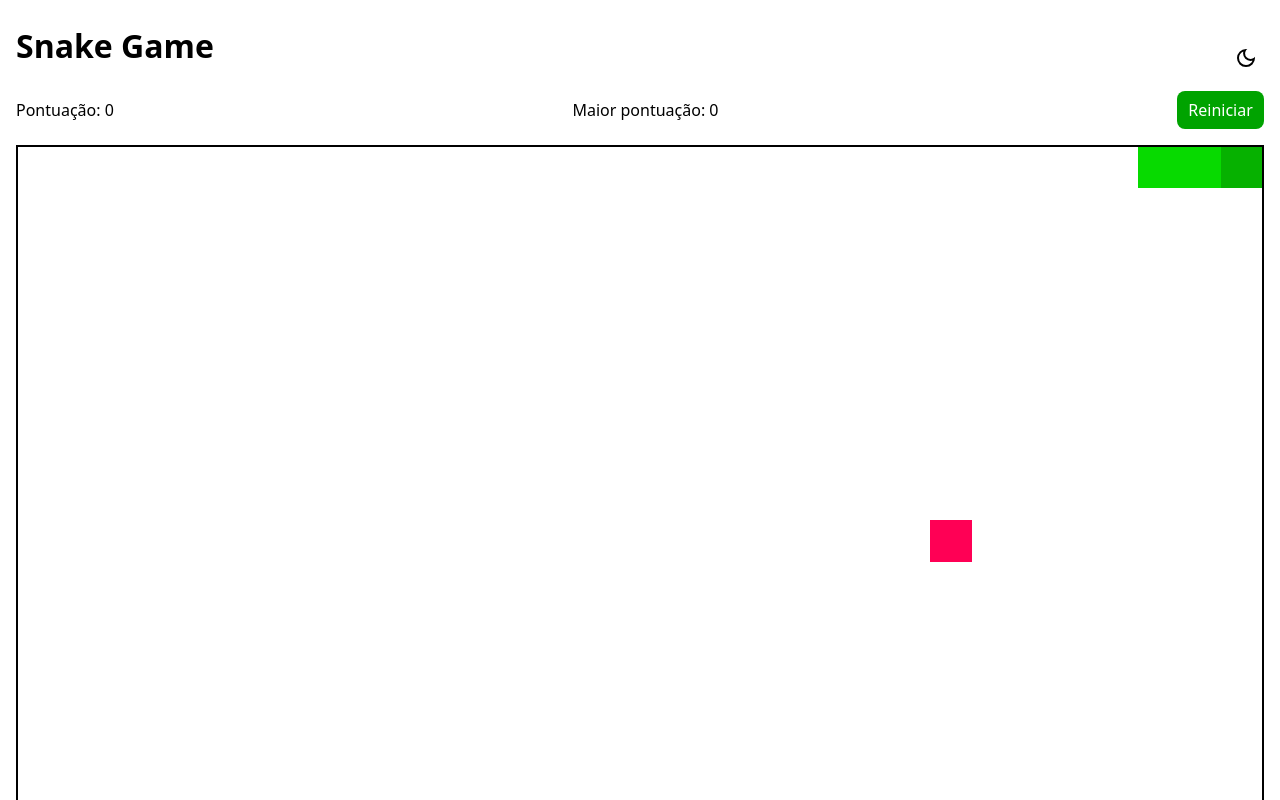
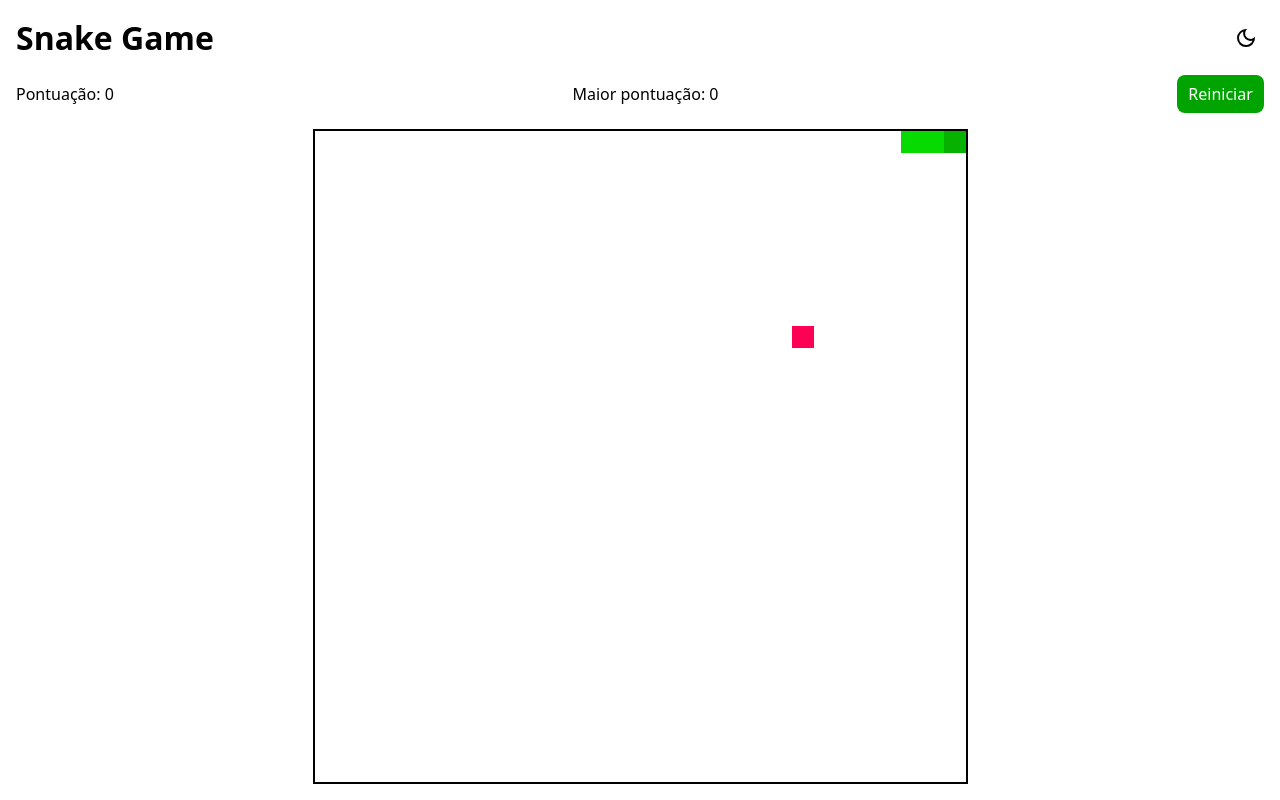
Before and after one commit to andre-f-alves/snake, a plain HTML site: page index.html in a window 1280 px wide. Both pictures are taken after a click on the button "Iniciar". Shown: the top 800 px of the page. Drawn offline with Linux system fonts and the light colour scheme.

Commit message:
Fixing first access theme and canvas style

```diff
--- a/Game.js
+++ b/Game.js
@@ -7,20 +7,12 @@ export default class Game {
   #intervalID = null
   #score
 
-  constructor(screen, width, height, squareSize) {
+  constructor(screen, screenWidth, screenHeight, squareSize) {
     this.screen = screen
-    this.context = screen.getContext('2d')
 
-    this.screenWidth = width
-    this.screenHeight = height
-
-    this.squareSize = squareSize
-
-    this.renderer = new Renderer(this.screen, this.squareSize)
+    this.renderer = new Renderer(this.screen, screenWidth, screenHeight, squareSize)
 
     this.inputHandler = new InputHandler(this)
-
-    this.frameInterval = 1000 / 15
 
     this.snake = new Snake(0, 0)
     this.snakeDirectionsQueue = []
@@ -29,31 +21,9 @@ export default class Game {
 
     this.#score = 0
 
+    this.frameInterval = 1000 / 10
     this.render()
     this.needReset = false
-    console.log(this.screenWidth, this.screenHeight)
-  }
-
-  get screenWidth() {
-    return this.screen.width
-  }
-
-  get screenHeight() {
-    return this.screen.height
-  }
-
-  set screenWidth(value) {
-    this.screen.width = value
-  }
-
-  set screenHeight(value) {
-    this.screen.height = value
-  }
-
-  get screenBoundaries() {
-    const width = this.screenWidth / this.squareSize - 1
-    const height = this.screenHeight / this.squareSize - 1
-    return [ width, height ]
   }
 
   get score() {
@@ -147,11 +117,12 @@ export default class Game {
 
   detectWallCollision() {
     const snakeHead = this.snake.head
+    const [ screenWidthBoundary, screenHeightBoundary ] = this.renderer.screenBoundaries
     if (
       snakeHead.x < 0 ||
-      snakeHead.x > this.screenBoundaries[0] ||
+      snakeHead.x > screenWidthBoundary ||
       snakeHead.y < 0 ||
-      snakeHead.y > this.screenBoundaries[1]
+      snakeHead.y > screenHeightBoundary
     ) {
       return true
     }
@@ -161,16 +132,18 @@ export default class Game {
   spawnFruit() {
     if (this.fruit) return
 
-    let x = Math.random() * this.screenBoundaries[0] + 1
-    let y = Math.random() * this.screenBoundaries[1] + 1
+    const [ screenWidthBoundary, screenHeightBoundary ] = this.renderer.screenBoundaries
+
+    let x = Math.random() * screenWidthBoundary + 1
+    let y = Math.random() * screenHeightBoundary + 1
 
     const snakeBody = this.snake.body
     const isSnakePosition = () => (
       snakeBody.some(part => part.x === Math.floor(x) && part.y === Math.floor(y))
     )
     while (isSnakePosition()) {
-      x = Math.random() * this.screenBoundaries[0] + 1
-      y = Math.random() * this.screenBoundaries[1] + 1
+      x = Math.random() * screenWidthBoundary + 1
+      y = Math.random() * screenHeightBoundary + 1
     }
 
     this.fruit = new Fruit(Math.floor(x), Math.floor(y))
--- a/InputHandler.js
+++ b/InputHandler.js
@@ -63,8 +63,6 @@ export default class InputHandler {
       x: Math.floor(changedTouch.clientX - rect.left),
       y: Math.floor(changedTouch.clientY - rect.top)
     }
-    // console.log('touchPoint', this.touchPoint)
-    // console.log('touch', touch)
 
     if (!this.touchPoint) {
       this.touchPoint = touch
@@ -73,9 +71,7 @@ export default class InputHandler {
 
     const dx = touch.x - this.touchPoint.x
     const dy = touch.y - this.touchPoint.y
-    // console.log('dx', dx, 'dy', dy)
 
-    // TODO: Adjust deadzone
     const deadzone = 8
     if (
       Math.abs(dx) < deadzone &&
@@ -94,7 +90,6 @@ export default class InputHandler {
     } else {
       direction = dy > 0 ? 'down' : 'up'
     }
-    // console.log(direction)
 
     if (direction === this.lastDirection) return
 
--- a/Renderer.js
+++ b/Renderer.js
@@ -1,6 +1,9 @@
 export default class Renderer {
-  constructor(screen, squareSize) {
+  constructor(screen, width, height, squareSize) {
     this.screen = screen
+    this.screenWidth = width
+    this.screenHeight = height
+
     this.context = screen.getContext('2d')
     this.squareSize = squareSize
   }
@@ -11,6 +14,20 @@ export default class Renderer {
 
   get screenHeight() {
     return this.screen.height
+  }
+
+  set screenWidth(value) {
+    this.screen.width = value
+  }
+
+  set screenHeight(value) {
+    this.screen.height = value
+  }
+
+  get screenBoundaries() {
+    const width = this.screenWidth / this.squareSize - 1
+    const height = this.screenHeight / this.squareSize - 1
+    return [ width, height ]
   }
 
   renderSnake(snake, headColor, bodyColor) {
--- a/index.html
+++ b/index.html
@@ -25,7 +25,9 @@
     <button type="button" id="start" class="start-button">Iniciar</button>
   </div>
 
-  <canvas id="screen"></canvas>
+  <div class="screen-container">
+    <canvas id="screen"></canvas>
+  </div>
 
   <script type="module" src="main.js"></script>
 </body>
--- a/main.js
+++ b/main.js
@@ -11,13 +11,43 @@ function changeTheme() {
   body.classList.add(`${mode}-theme`)
 }
 
-const currentTheme = localStorage.getItem('theme')
-if (!currentTheme) localStorage.setItem('theme', 'light')
+let currentTheme = localStorage.getItem('theme')
+if (!currentTheme) {
+  localStorage.setItem('theme', 'light')
+  currentTheme = localStorage.getItem('theme')
+}
+
 document.querySelector('body')
   .classList.add(`${currentTheme}-theme`)
 
 const themeButton = document.getElementById('theme-button')
 themeButton.addEventListener('click', changeTheme)
+
+
+function getScore(gameInstance) {
+  const intervalID = setInterval(() => {
+    if (!gameInstance.isRunning) clearInterval(intervalID)
+
+    const gameScore = gameInstance.score
+    const gameHighScore = localStorage.getItem('highscore')
+
+    scoreOutput.textContent = gameScore
+    highscoreOutput.textContent = gameHighScore || 0
+
+    if (!gameHighScore || gameScore > gameHighScore) {
+      localStorage.setItem('highscore', gameScore)
+    }
+  })
+}
+
+const scoreOutput = document.getElementById('score')
+const highscoreOutput = document.getElementById('highscore')
+
+const gameHighScore = localStorage.getItem('highscore')
+
+scoreOutput.textContent = 0
+highscoreOutput.textContent = gameHighScore || 0
+
 
 const screen = document.getElementById('screen')
 const game = new Game(screen, 600, 600, 20)
@@ -27,18 +57,5 @@ startButton.addEventListener('click', () => {
   if (game.isRunning) game.stop()
   game.start()
   startButton.textContent = 'Reiniciar'
+  getScore(game)
 })
-
-const scoreOutput = document.getElementById('score')
-const highscoreOutput = document.getElementById('highscore')
-setInterval(() => {
-  const gameScore = game.score
-  const gameHighScore = localStorage.getItem('highscore')
-
-  scoreOutput.textContent = gameScore
-  highscoreOutput.textContent = gameHighScore || 0
-
-  if (!gameHighScore || gameScore > gameHighScore) {
-    localStorage.setItem('highscore', gameScore)
-  }
-})
--- a/style.css
+++ b/style.css
@@ -8,7 +8,7 @@
 html, body {
   display: flex;
   flex-direction: column;
-  height: 100%;
+  height: 100dvh;
 }
 
 body {
@@ -83,8 +83,23 @@ div {
   background-color: hsl(120, 100%, 40%);
 }
 
+.screen-container {
+  justify-content: center;
+  align-items: flex-start;
+  flex-grow: 1;
+}
+
 canvas {
   image-rendering: pixelated;
+  width: 100%;
+  height: auto;
   border-width: 2px;
   border-style: solid;
 }
+
+@media screen and (min-width: 890px) {
+  canvas {
+    width: auto;
+    height: 100%;
+  }
+}
```
